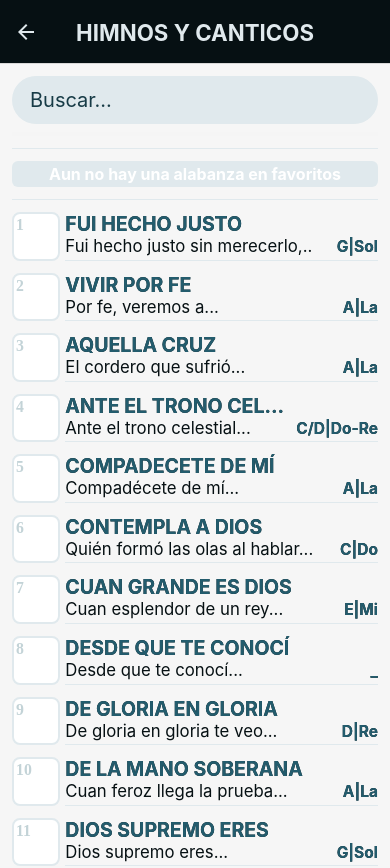
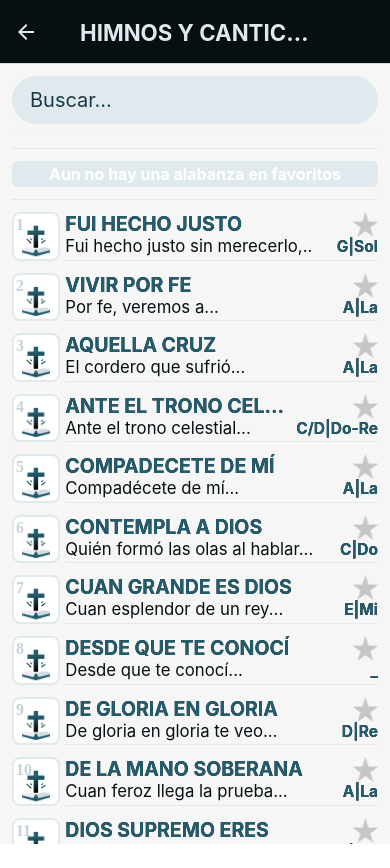
Before and after one commit to jasbel/himnoApp, a React Native app: screen /HimnoScreen in a window 390 px wide. Shown: the top 868 px of the page. After the commit the page ends 844 px from the top, so only its background shows below. Built offline with nearby package versions, Linux system fonts and the light colour scheme.

Commit message:
Update ts

```diff
--- a/src/components/himno/ItemHimnoLetter.tsx
+++ b/src/components/himno/ItemHimnoLetter.tsx
@@ -11,7 +11,7 @@ interface Props {
 
 const ItemHimnoLetter = ({item, isFinalVerse, customFontSize}: Props) => {
   const getIconChoir = () => {
-    return require('himnoapp/src/assets/images/verse.png');
+    return require('../../assets/images/verse.png');
   };
 
   return (
--- a/src/components/himno/elements/ImageItem.tsx
+++ b/src/components/himno/elements/ImageItem.tsx
@@ -10,7 +10,7 @@ interface Props {
 
 const ImageItem = ({isFavorite, id}: Props) => {
   const getIcon = () => {
-    return require('himnoapp/src/assets/images/play.png');
+    return require('../../../assets/images/play.png');
   };
   return (
     <View style={[styles.figure, isFavorite && styles.figureIsFavorite]}>
--- a/src/components/himno/elements/StarNote.tsx
+++ b/src/components/himno/elements/StarNote.tsx
@@ -10,9 +10,9 @@ interface Props {
 
 const StarNote = ({isFavorite, musicalNote}: Props) => {
   const getIconStar = () => {
-    if (isFavorite) return require('himnoapp/src/assets/images/star.png');
+    if (isFavorite) return require('../../../assets/images/star.png');
 
-    if (!isFavorite) return require('himnoapp/src/assets/images/unstar.png');
+    if (!isFavorite) return require('../../../assets/images/unstar.png');
   };
 
   return (
--- a/src/navigate/HimnoStack.tsx
+++ b/src/navigate/HimnoStack.tsx
@@ -1,11 +1,11 @@
 import React from 'react';
-import {createStackNavigator} from '@react-navigation/stack';
 import HimnoScreen from '../screens/HimnoScreen';
 import HimnoSongScreen from '../screens/HimnoSongScreen';
 import Colors from '../res/colors';
 import HimnoHomeScreen from '../screens/HimnoHomeScreen';
+import {createNativeStackNavigator} from '@react-navigation/native-stack';
 
-const Stack = createStackNavigator();
+const Stack = createNativeStackNavigator();
 
 const HimnoStack = () => {
   return (
@@ -14,7 +14,7 @@ const HimnoStack = () => {
         headerTitleAlign: 'center',
         headerStyle: {
           backgroundColor: Colors.bkgBlack,
-          shadowColor: Colors.bkgDark,
+          // shadowColor: Colors.bkgDark,
         },
         headerTintColor: Colors.txtLight,
       }}>
--- a/src/screens/HimnoHomeScreen.tsx
+++ b/src/screens/HimnoHomeScreen.tsx
@@ -3,12 +3,13 @@ import React, {useEffect} from 'react';
 import {Image, Pressable, StyleSheet, Text, View} from 'react-native';
 import Colors from '../res/colors';
 import {percent} from '../res/responsive';
+// import Logo from 'src/assets/images/logoHome.png';
 
 const HimnoHomeScreen = (props: { navigation: any; }) => {
   const {navigation} = props;
 
   const getLogo = () => {
-    return require('himnoapp/src/assets/images/logoHome.png');
+    return require('../assets/images/logoHome.png');
   };
 
   const handlePress = () => {
--- a/src/screens/HimnoSongScreen.tsx
+++ b/src/screens/HimnoSongScreen.tsx
@@ -115,10 +115,10 @@ const HimnoSongScreen = (props: { route: any; navigation: any; }) => {
   }
 
   const getIconStar = () => {
-    if (isFavorite) {return require('himnoapp/src/assets/images/star.png');}
+    if (isFavorite) {return require('../assets/images/star.png');}
 
     if (!isFavorite)
-      {return require('himnoapp/src/assets/images/unstar-white.png');}
+      {return require('../assets/images/unstar-white.png');}
   };
 
   const onPressFontSize = (valueFontSize: number) => {
```
Also changed, not shown: App.tsx (+11 -4 lines).
